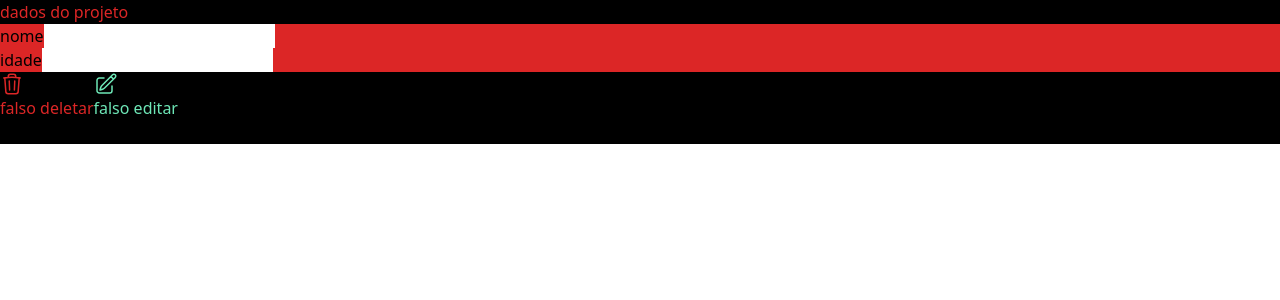
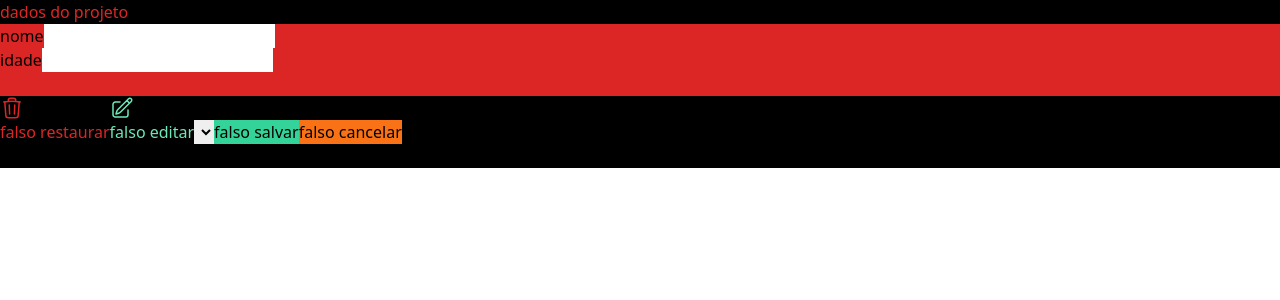
Before and after one commit to viniciusgit2/quase-feito, a Next.js app: page / in a window 1280 px wide. Shown: the top 300 px of the page. Built offline with nearby package versions, Linux system fonts and the light colour scheme.

Commit message:
todos os falso button feito

```diff
--- a/pages/Botoes.tsx
+++ b/pages/Botoes.tsx
@@ -1,13 +1,18 @@
 import React from "react";
 import Iconedeletar from "./iconedeletar";
 import Iconeeditar from "./Iconeeditar";
-
+import Cliente from "./Cliente";
+import Tabela from "./Tabela";
+import Formulario from "./Formulario";
 export default function Botoes(){
     return(
         <div>
-            <  button className="focus-visible:relative bg-gradient-to-br divide-red-600-500  text-red-600">< Iconedeletar></Iconedeletar>falso deletar</button>
+            <  button className="focus-visible:relative bg-gradient-to-br divide-red-600-500  text-red-600">< Iconedeletar></Iconedeletar>falso restaurar</button>
+            <button onReset={Formulario}> </button>
             <button className="focus-visible:relative bg-gradient-to-br divide-green-500  text-emerald-300"> <Iconeeditar></Iconeeditar>falso editar</button>
-
+          <select className={"Cliente"}> falso selecionar</select>
+          <button className="bg-emerald-400"autoSave="Formulario">falso salvar</button>
+            <button className="bg-orange-500">falso cancelar</button>
         </div>
     )
 }
--- a/pages/Formulario.tsx
+++ b/pages/Formulario.tsx
@@ -6,7 +6,9 @@ export default function Formulario (){
 
     return(
         <div className="bg-red-600">
+
         <><Entrada type texto={"nome"} onchange></Entrada><Entrada texto="idade"tipo={"number"}></Entrada></>
+        <button ></button>
         </div>
             )
             }
--- a/pages/Tabela.tsx
+++ b/pages/Tabela.tsx
@@ -1,4 +1,6 @@
 import Cliente from "./Cliente"
-export default function tabela(){
+
+export default function Tabela(){
+
     return(<table><tr><td>nome</td><td/>id<td>idade</td></tr> <tr><Cliente/></tr></table>)
 }
```
